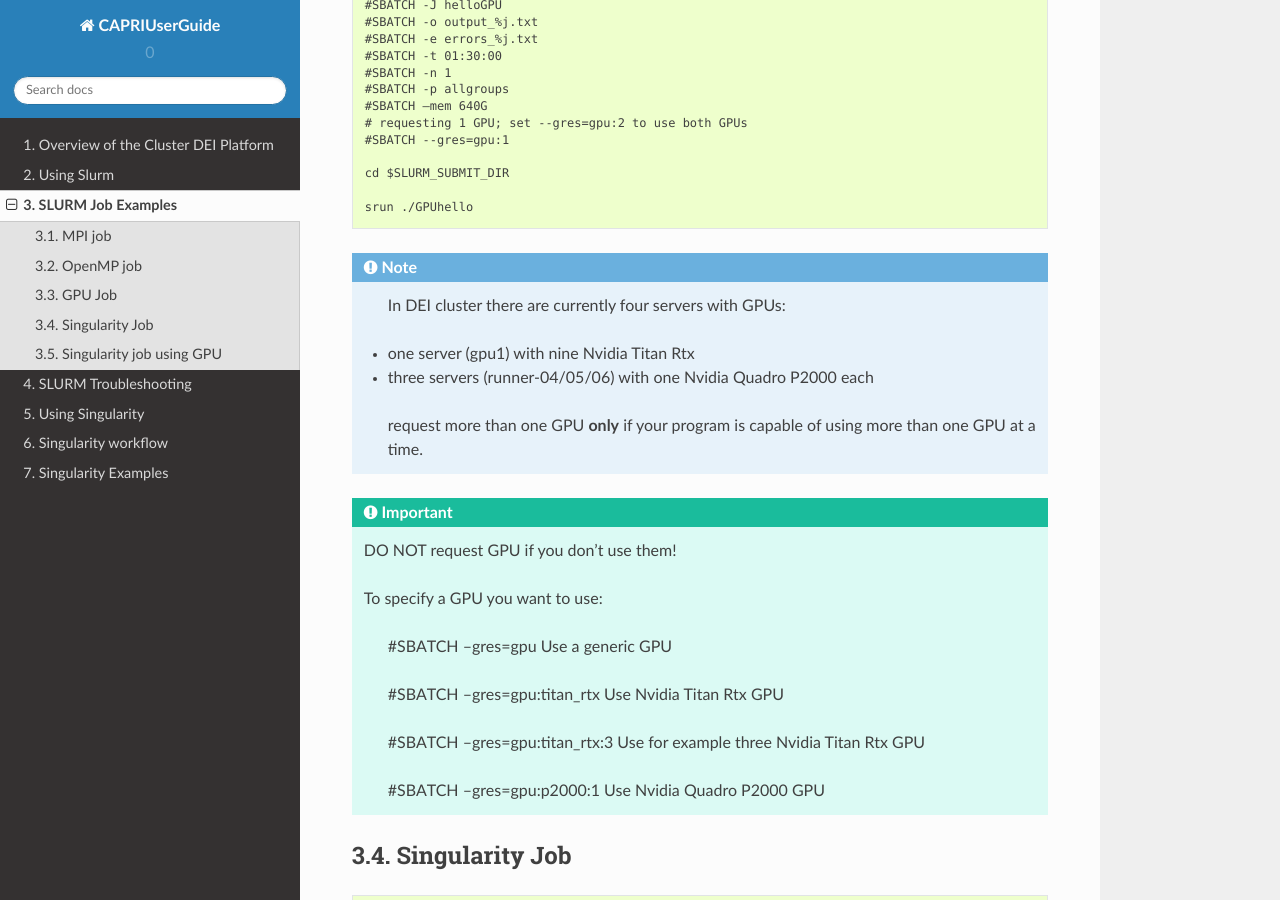
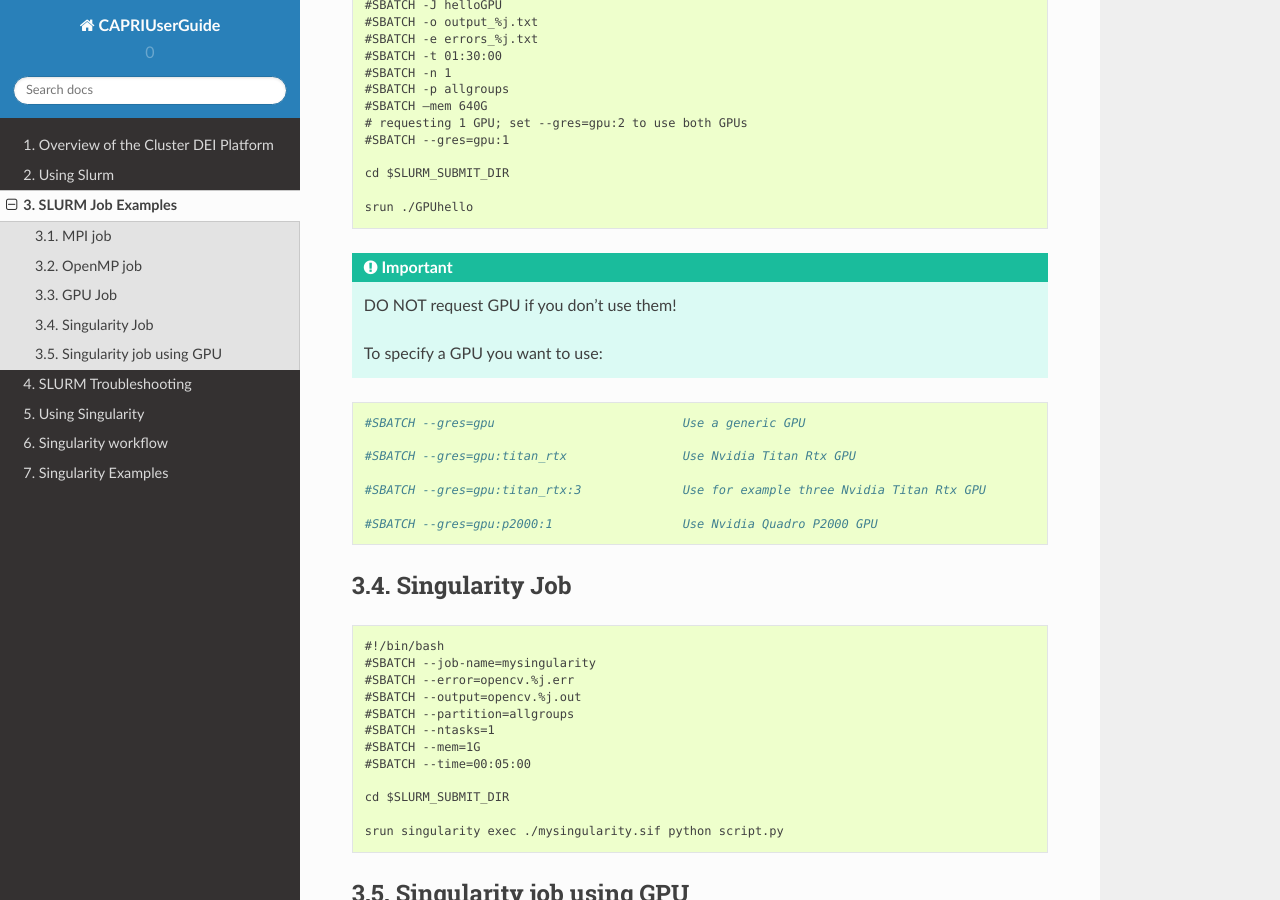
Before and after one commit to agostinoandriolo/clusterDEIguide, a Sphinx documentation site: the page built from ClusterDEIUserGuide-master/docs/SLURMExamples.rst, in a window 1280 px wide and 900 px high, scrolled down 1260 px. Built offline with Sphinx 7.4.7 and the Read the Docs theme 2.0.0, drawn with Linux system fonts in a browser that asks for light colours; some of the changed lines change nothing that is shown.

Commit message:
Update SLURMExamples.rst

```diff
--- a/ClusterDEIUserGuide-master/docs/SLURMExamples.rst
+++ b/ClusterDEIUserGuide-master/docs/SLURMExamples.rst
@@ -82,18 +82,18 @@ GPU Job
 
   srun ./GPUhello
 
-.. note::
-   In DEI cluster there are currently four servers with GPUs:
+
+.. In DEI cluster there are currently four servers with GPUs::
   * one server (gpu1) with nine Nvidia Titan Rtx
   * three servers (runner-04/05/06) with one Nvidia Quadro P2000 each
 
-   request more than one GPU **only** if your program is
-   capable of using more than one GPU at a time.
+ request more than one GPU **only** if your program is capable of using more than one GPU at a time.
 
 .. important::
  DO NOT request GPU if you don't use them!
 
  To specify a GPU you want to use:
+::
 
   #SBATCH --gres=gpu                          Use a generic GPU
 
```
